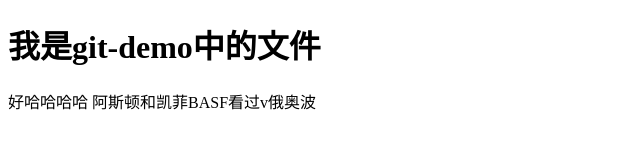
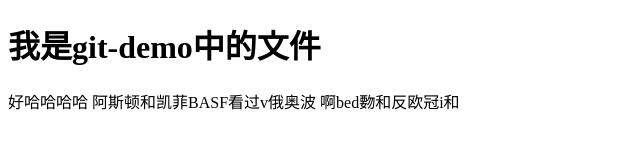
Before and after one commit to BeaconLin/Ajax, a plain HTML site: page index.html in a window 1280 px wide. Shown: the whole page, without its empty margins (0-640 px from the left). Drawn offline with Linux system fonts and the light colour scheme.

Commit message:
Beacon第四次提交

```diff
--- a/index.html
+++ b/index.html
@@ -9,7 +9,7 @@
 
 <body>
     <h1>我是git-demo中的文件</h1>
-    好哈哈哈哈 阿斯顿和凯菲BASF看过v俄奥波
+    好哈哈哈哈 阿斯顿和凯菲BASF看过v俄奥波 啊bed覅和反欧冠i和
 </body>
 
 </html>
```
